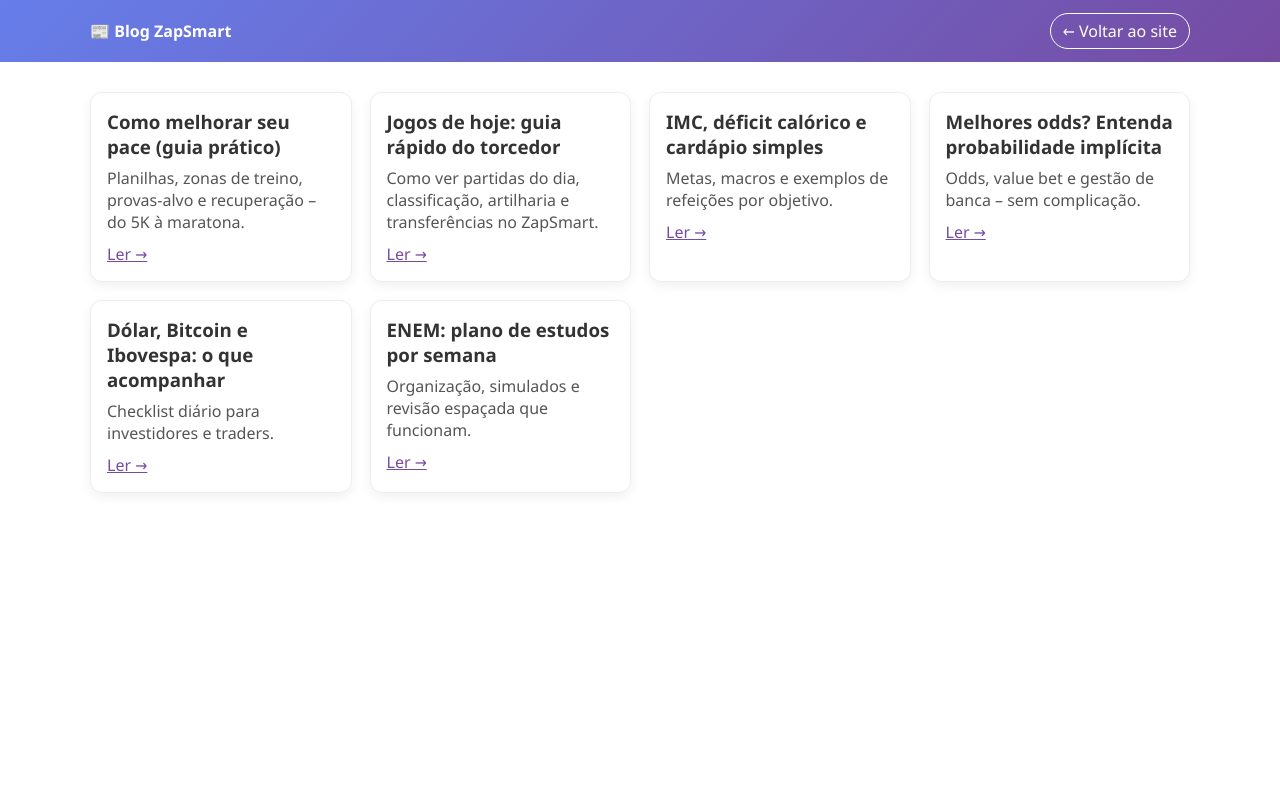
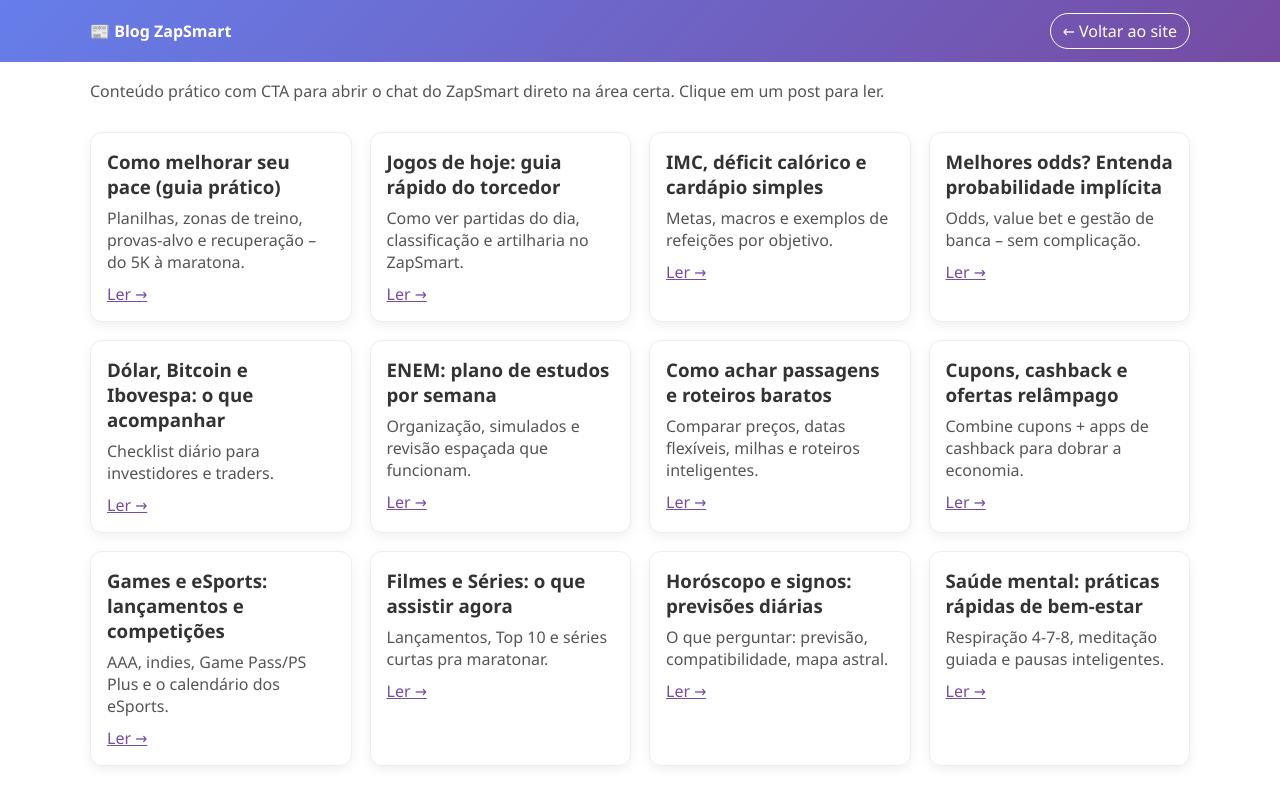
Before and after one commit to HenriqueGuilhermeUx/zapsmart-website, a plain HTML site: page blog/index.html in a window 1280 px wide. Drawn offline with Linux system fonts and the light colour scheme.

Commit message:
Update index.html

```diff
--- a/blog/index.html
+++ b/blog/index.html
@@ -13,6 +13,7 @@
   .card h3{margin:0 0 8px}
   .card p{margin:0 0 10px;color:#555}
   .back{color:#fff;text-decoration:none;border:1px solid #fff;border-radius:999px;padding:6px 12px}
+  .section{max-width:1100px;margin:18px auto 0;padding:0 16px;color:#555}
 </style>
 </head>
 <body>
@@ -23,37 +24,96 @@
   </div>
 </header>
 
+<div class="section">
+  Conteúdo prático com CTA para abrir o chat do ZapSmart direto na área certa. Clique em um post para ler.
+</div>
+
 <section class="grid">
+
+  <!-- Corrida -->
   <div class="card">
     <h3>Como melhorar seu pace (guia prático)</h3>
     <p>Planilhas, zonas de treino, provas-alvo e recuperação – do 5K à maratona.</p>
     <a href="/blog/corrida-melhorar-pace.html">Ler →</a>
   </div>
+
+  <!-- Futebol -->
   <div class="card">
     <h3>Jogos de hoje: guia rápido do torcedor</h3>
-    <p>Como ver partidas do dia, classificação, artilharia e transferências no ZapSmart.</p>
+    <p>Como ver partidas do dia, classificação e artilharia no ZapSmart.</p>
     <a href="/blog/futebol-jogos-de-hoje-guia.html">Ler →</a>
   </div>
+
+  <!-- Dieta -->
   <div class="card">
     <h3>IMC, déficit calórico e cardápio simples</h3>
     <p>Metas, macros e exemplos de refeições por objetivo.</p>
     <a href="/blog/dieta-imc-cardapio.html">Ler →</a>
   </div>
+
+  <!-- Bets -->
   <div class="card">
     <h3>Melhores odds? Entenda probabilidade implícita</h3>
     <p>Odds, value bet e gestão de banca – sem complicação.</p>
     <a href="/blog/bets-odds-probabilidade.html">Ler →</a>
   </div>
+
+  <!-- Finanças -->
   <div class="card">
     <h3>Dólar, Bitcoin e Ibovespa: o que acompanhar</h3>
     <p>Checklist diário para investidores e traders.</p>
     <a href="/blog/financas-dolar-bitcoin.html">Ler →</a>
   </div>
+
+  <!-- Educação -->
   <div class="card">
     <h3>ENEM: plano de estudos por semana</h3>
     <p>Organização, simulados e revisão espaçada que funcionam.</p>
     <a href="/blog/educacao-enem-dicas.html">Ler →</a>
   </div>
+
+  <!-- Viagens (novo) -->
+  <div class="card">
+    <h3>Como achar passagens e roteiros baratos</h3>
+    <p>Comparar preços, datas flexíveis, milhas e roteiros inteligentes.</p>
+    <a href="/blog/viagens-dicas-passagens.html">Ler →</a>
+  </div>
+
+  <!-- Promoções (novo) -->
+  <div class="card">
+    <h3>Cupons, cashback e ofertas relâmpago</h3>
+    <p>Combine cupons + apps de cashback para dobrar a economia.</p>
+    <a href="/blog/promocoes-cashback-cupons.html">Ler →</a>
+  </div>
+
+  <!-- Games (novo) -->
+  <div class="card">
+    <h3>Games e eSports: lançamentos e competições</h3>
+    <p>AAA, indies, Game Pass/PS Plus e o calendário dos eSports.</p>
+    <a href="/blog/games-lancamentos-esports.html">Ler →</a>
+  </div>
+
+  <!-- Filmes (novo) -->
+  <div class="card">
+    <h3>Filmes e Séries: o que assistir agora</h3>
+    <p>Lançamentos, Top 10 e séries curtas pra maratonar.</p>
+    <a href="/blog/filmes-series-recomendacoes.html">Ler →</a>
+  </div>
+
+  <!-- Horóscopo (novo) -->
+  <div class="card">
+    <h3>Horóscopo e signos: previsões diárias</h3>
+    <p>O que perguntar: previsão, compatibilidade, mapa astral.</p>
+    <a href="/blog/horoscopo-signos-previsoes.html">Ler →</a>
+  </div>
+
+  <!-- Saúde Mental (novo) -->
+  <div class="card">
+    <h3>Saúde mental: práticas rápidas de bem-estar</h3>
+    <p>Respiração 4-7-8, meditação guiada e pausas inteligentes.</p>
+    <a href="/blog/saude-mental-bemestar.html">Ler →</a>
+  </div>
+
 </section>
 </body>
 </html>
```
